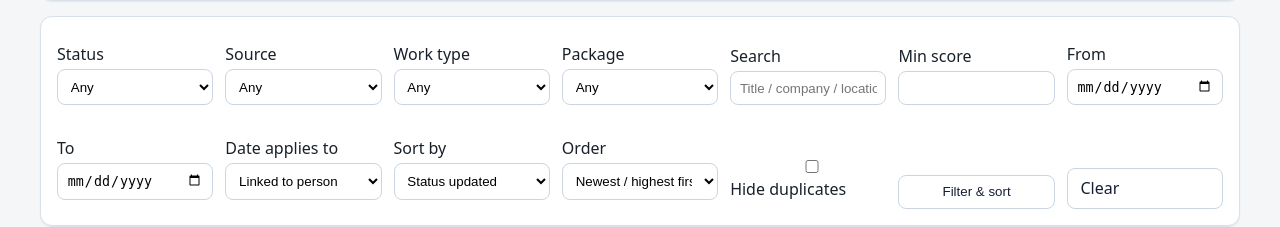
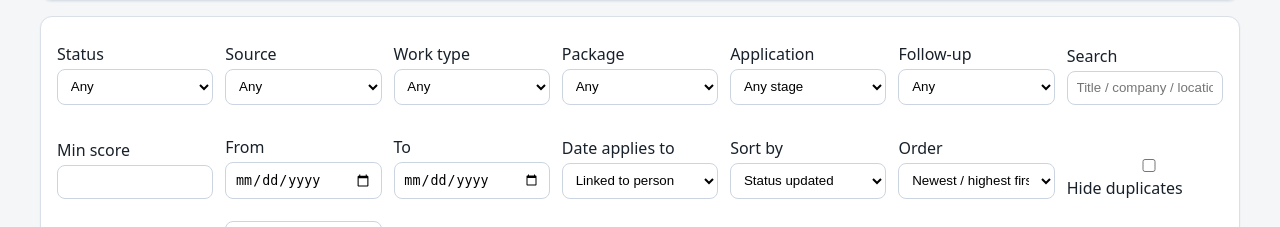
Before and after one commit to khantroll/JobAgent, a Python web app: template src/jobagent/web/templates/matches.html in a window 1280 px wide. Shown: the part 341-568 px from the top of the page. Run offline with Jinja, Linux system fonts and the light colour scheme; the template is opened without the code that fills it, so the values that code supplies are empty; some libraries are stand-ins or nearby versions.

Commit message:
feat: expose application pipeline and follow-up filters

```diff
--- a/src/jobagent/web/templates/matches.html
+++ b/src/jobagent/web/templates/matches.html
@@ -42,6 +42,19 @@
       <option value="">Any</option>
       <option value="needed" {% if package_state=='needed' %}selected{% endif %}>Needed</option>
       <option value="ready" {% if package_state=='ready' %}selected{% endif %}>Ready</option>
+    </select>
+  </label>
+  <label>Application
+    <select name="application_stage">
+      <option value="">Any stage</option>
+      {% for a in application_stages %}<option value="{{ a }}" {% if application_stage==a %}selected{% endif %}>{{ a|replace('_',' ')|title }}</option>{% endfor %}
+    </select>
+  </label>
+  <label>Follow-up
+    <select name="follow_up">
+      <option value="">Any</option>
+      <option value="due" {% if follow_up=='due' %}selected{% endif %}>Due</option>
+      <option value="upcoming" {% if follow_up=='upcoming' %}selected{% endif %}>Upcoming</option>
     </select>
   </label>
   <label>Search <input name="q" value="{{ q }}" placeholder="Title / company / location / explanation"></label>
```
